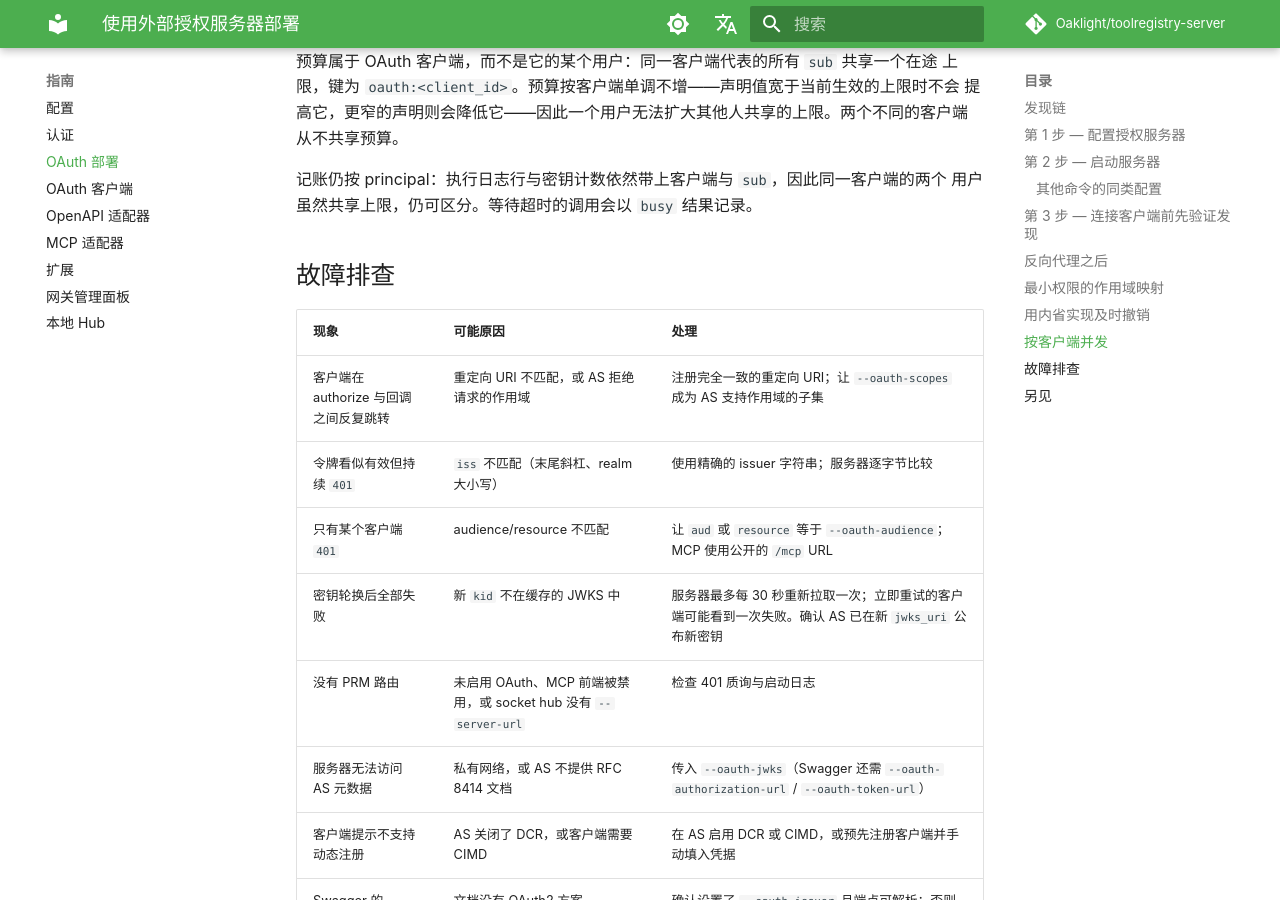
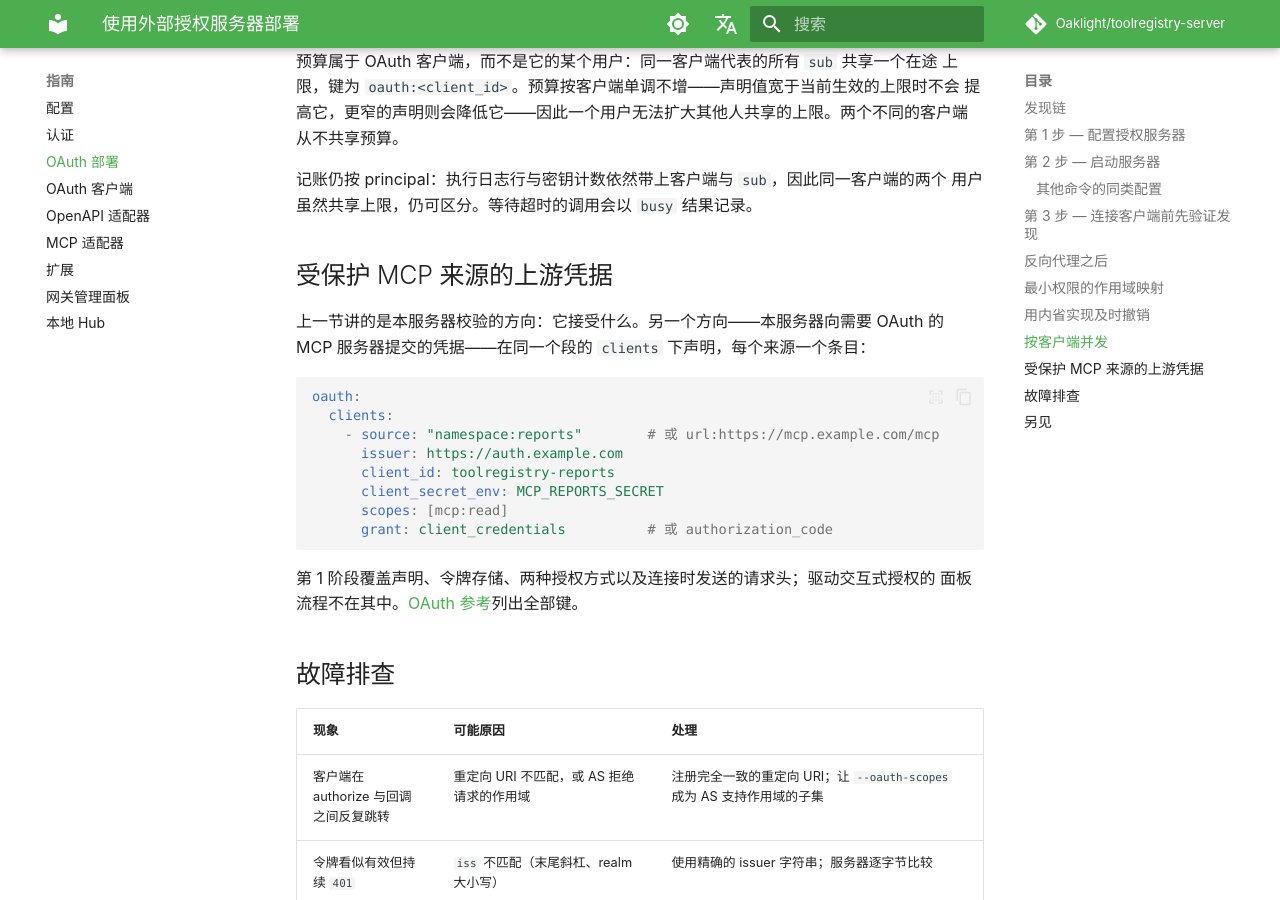
Before and after one commit to Oaklight/toolregistry-server, an MkDocs documentation site: the page built from docs/guides/oauth-deployment.md, in a window 1280 px wide and 900 px high, scrolled down 4699 px. Built offline with MkDocs 1.6.1 and Material for MkDocs 9.7.7, drawn with Linux system fonts in a browser that asks for light colours; some web fonts are replaced; comment, search, counter and statistics services are not loaded.

Commit message:
docs(oauth)：记录 oauth.clients 的受保护 MCP 来源凭据（#254）
第 1 阶段的更新日志条目，OAuth 参考中的 clients 行与说明，以及部署指南中的简短指引。

````diff
--- a/docs/changelog.md
+++ b/docs/changelog.md
@@ -7,6 +7,8 @@
 ## [未发布]
 
 ### 新增
+
+- **服务器可以向受保护的 MCP 来源提交自己的 OAuth 凭据**（#254，第 1 阶段）：`oauth.clients` 声明本服务器向上游提交的凭据，与资源服务器相关的键同处一个 `oauth` 段，因为一个进程同时承担两个方向。每个条目用 `namespace:<name>` 或 `url:<url>` 选定一个 HTTP(S) MCP 来源（末尾斜杠忽略）；选不中来源、选中多个来源、选中 stdio 来源，或与另一个条目选中同一来源（包括一个用 `namespace:`、另一个用 `url:`）都会使加载失败；未知键、相对路径的 `token_store`、未设置的 `client_secret_env`，以及已设置 `Authorization` 头的来源同样会失败。`grant` 为 `client_credentials`（默认）或 `authorization_code`，后者是带 PKCE 的 start/complete 流程，其 verifier 只保存在存储中，从不返回。令牌保存在 SQLite 中，路径为 `$XDG_STATE_HOME/toolregistry/oauth-clients.db` 或 `~/.local/state/toolregistry/oauth-clients.db`，文件创建为 `0600`，WAL 附属文件为 `0600`，服务器创建的目录为 `0700`；客户端密钥从不写入其中，令牌必须原样重放，因此保护手段是文件权限。确定性拒绝（`invalid_grant`、`invalid_client` 等 4xx）会清除已存令牌并记录脱敏后的原因；暂时性失败保留已存凭据——包括 3xx（不会跟随重定向，因此令牌 POST 无法把客户端密钥重放到 `Location` 指定的主机）、429、5xx、超时、传输错误与截断的响应。`client_credentials` 的拒绝会在下一次连接时重试，因为该授权方式没有交互路径；`authorization_code` 的拒绝则一直锁定，直到运维重新授权。来源条目新增 `reauth_required`，由令牌端点的确定性拒绝以及 MCP 服务器自身返回的 HTTP 401/403 置位。为另一个 `issuer` 或 `client_id` 签发的已存令牌会被丢弃；声明从文件中移除时其令牌行也一并删除，因此重新加入来源无法复用运维已移除的凭据。本版本不含：面板的授权/重新授权流程及其回调路由、DCR/CIMD、后台刷新循环（已建立的连接沿用连接时的请求头）、对配置的 OAuth 端点做出站地址筛查，以及为缓存的授权服务器元数据设置 TTL。
 
 - **Sources 页面可以编辑、测试来源并查看其工具**（#250）：`GET /ext/gateway/sources/<id>` 返回状态记录与可编辑的声明；同一路径的 `PUT` 现在会合并已保存的凭据，并带入表单不渲染的字段（`tags`、`include`、`exclude`，以及 MCP 的 `persistent` 与 OpenAPI 的 `base_url`），因为该路由会整体替换声明。`POST /ext/gateway/sources/test` 测试表单中的声明，`POST /ext/gateway/sources/<id>/test` 测试已保存的来源，两者都不注册任何内容：MCP 在一次性会话中执行 `initialize` 与 `tools/list`，报告工具数量以及服务器名称与版本；OpenAPI 拉取并解析文档并统计操作数；失败时原样返回错误及其异常类型。`GET /ext/gateway/sources/<id>/tools` 列出来源注册的工具、简短描述与启用状态。凭据只写不读：任何 GET 都不返回 MCP 请求头、Python `kwargs` 的值或 OpenAPI 的 `auth.token`；响应在 `secret_fields` 中列出这些名称，`url`/`base_url` 中的凭据同样脱敏并按此列出，保存时凭据留空会保留已保存的值，除非发送 `clear_secrets: true`。表单中的 MCP 凭据按配置文件的方式存为请求头（`Authorization: Bearer …` 或指定的头名称）。连接测试遵循声明自身的 `allow_private_hosts`，与注册时使用的策略一致。
 
--- a/docs/guides/oauth-deployment.md
+++ b/docs/guides/oauth-deployment.md
@@ -195,6 +195,25 @@ curl -s https://auth.example.com/.well-known/oauth-authorization-server | jq
 记账仍按 principal：执行日志行与密钥计数依然带上客户端与 `sub`，因此同一客户端的两个
 用户虽然共享上限，仍可区分。等待超时的调用会以 `busy` 结果记录。
 
+## 受保护 MCP 来源的上游凭据
+
+上一节讲的是本服务器校验的方向：它接受什么。另一个方向——本服务器向需要 OAuth 的
+MCP 服务器提交的凭据——在同一个段的 `clients` 下声明，每个来源一个条目：
+
+```yaml
+oauth:
+  clients:
+    - source: "namespace:reports"        # 或 url:https://mcp.example.com/mcp
+      issuer: https://auth.example.com
+      client_id: toolregistry-reports
+      client_secret_env: MCP_REPORTS_SECRET
+      scopes: [mcp:read]
+      grant: client_credentials          # 或 authorization_code
+```
+
+第 1 阶段覆盖声明、令牌存储、两种授权方式以及连接时发送的请求头；驱动交互式授权的
+面板流程不在其中。[OAuth 参考](../reference/oauth.md#configuration-file)列出全部键。
+
 ## 故障排查
 
 | 现象 | 可能原因 | 处理 |
--- a/docs/reference/oauth.md
+++ b/docs/reference/oauth.md
@@ -195,8 +195,8 @@ oauth:
 `--oauth-issuer` 完全相同。`audience` 取代推导出的 audience。`jwks`、
 `authorization_url`、`token_url` 与 `refresh_url` 覆盖对应选项的元数据发现结果。其余键
 是 `introspection_url`、`introspection_client_id`、`introspection_client_secret`、
-`introspection_cache_ttl`、`introspection_optional`、`concurrency_claim` 与
-`client_concurrency`。
+`introspection_cache_ttl`、`introspection_optional`、`concurrency_claim`、
+`client_concurrency` 与 `clients`。
 
 | 键 | 选项 | 接受的值 |
 |----|------|----------|
@@ -208,10 +208,21 @@ oauth:
 | `refresh_url` | `--oauth-refresh-url` | 字符串 |
 | `scope` | `--oauth-scope` | 从作用域到其条目的映射；每个值是一个条目列表或一个逗号分隔的字符串。也接受选项的 `[SCOPE=ENTRY[,ENTRY], ...]` 列表形式 |
 | `scopes` | `--oauth-scopes` | 字符串列表，或一个空格分隔的字符串 |
+| `clients` | — | 映射列表，每个条目对应本服务器要向其提交凭据的来源；见下文 |
 
 `scope` 的条目语法与选项相同：命名空间模式、`+tool-name`（允许单个工具）或
 `-tool-name`（拒绝单个工具）。未映射的作用域仍然不授予任何权限，因此在由文件驱动的
 部署中，最小权限由 `scope` 表达。
+
+`clients` 是同一个段的另一个方向：本服务器向它调用的接入点提交的 OAuth 凭据，
+而不是它接受的凭据。每个条目用 `namespace:<name>` 或 `url:<url>` 选定一个 HTTP(S)
+MCP 来源，并带有 `issuer` 或 `discovery_url`、`client_id`、`client_secret` 与
+`client_secret_env` 中恰好一个、可选的 `scopes`、`grant`（`client_credentials` 或
+`authorization_code`）、可选的 `token_endpoint`、`client_auth`（`client_secret_post`
+或 `client_secret_basic`）以及绝对路径的 `token_store`。两个条目不能选中同一来源；
+未知键、相对路径的 `token_store`，或来源已设置 `Authorization` 头，都会使加载失败。
+令牌保存在配置文件之外的 SQLite 中；客户端密钥从不写入其中。参见
+[部署指南](../guides/oauth-deployment.md#受保护-mcp-来源的上游凭据)。
 
 优先级是替换，而不是合并。只要给出了任何一个 `--oauth-scope` 值，文件中的 `scope`
 映射就整体被忽略，而不是与之合并；`client_concurrency` 同样如此。可重复的
````
